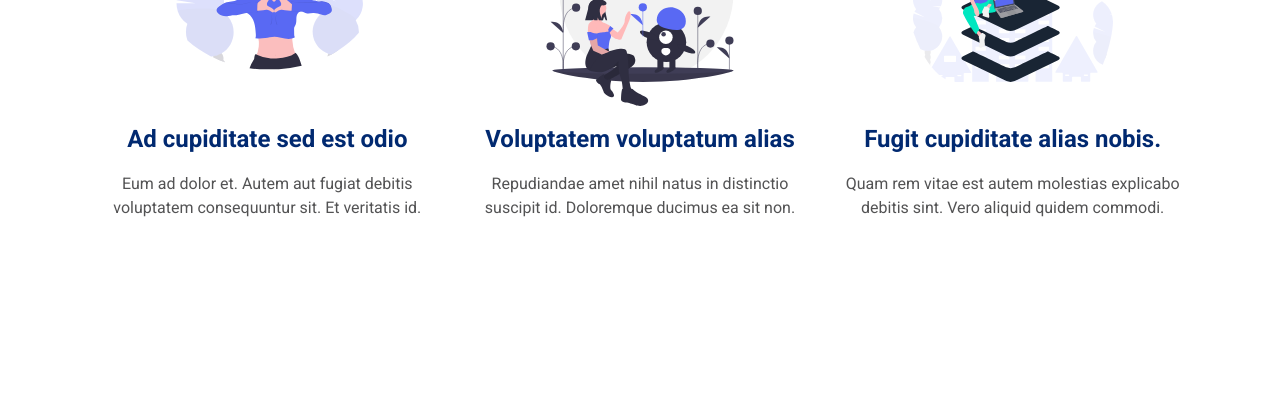
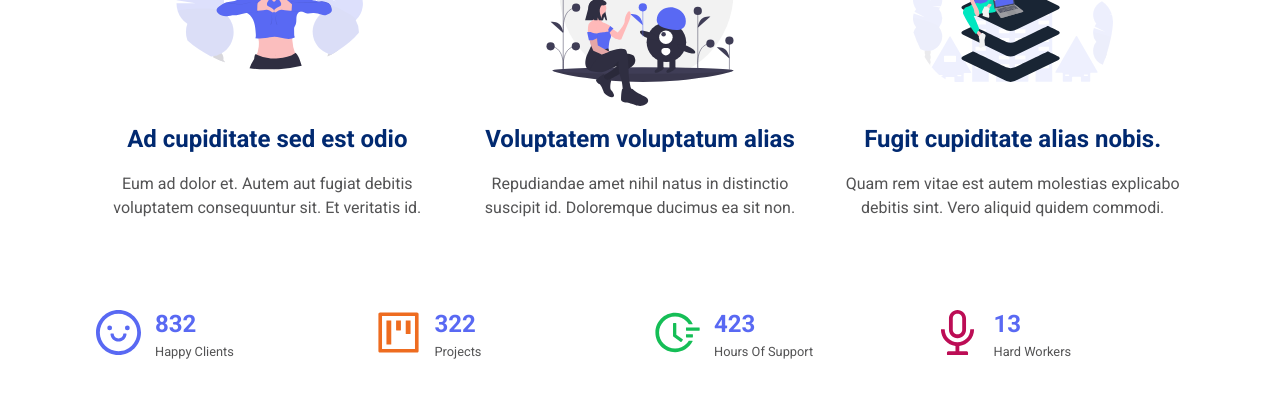
Before and after one commit to nagaclass/react-styled-components-2, a React (Create React App) app: page / in a window 1280 px wide. Shown: the part 1308-1706 px from the top of the page. Built offline with nearby package versions, Linux system fonts and the light colour scheme.

Commit message:
Our projects section statistics

```diff
--- /dev/null
+++ b/src/components/OurProjectsCount/OurProjectsCountEl.js
@@ -0,0 +1,41 @@
+import styled from "styled-components";
+import { blue, gray } from "../../constants";
+
+export const OurProjectsCountWrapper = styled.section`
+  margin: 80px 0;
+`;
+
+export const Row = styled.div`
+  display: grid;
+  grid-template-columns: repeat(auto-fit, minmax(150px, 1fr));
+  gap: 30px;
+`;
+
+export const Item = styled.div`
+  display: flex;
+  align-items: center;
+`;
+
+export const Icon = styled.div`
+  font-size: 45px;
+  margin-right: 14px;
+  color: ${({ color }) => (color ? color : blue)};
+`;
+
+export const Count = styled.div`
+  display: flex;
+  flex-direction: column;
+`;
+
+export const Text = styled.span`
+  font-weight: 400;
+  text-transform: capitalize;
+  color: ${gray};
+  font-size: 0.8rem;
+`;
+
+export const Num = styled.span`
+  color: ${blue};
+  font-weight: 600;
+  font-size: 1.5rem;
+`;
--- /dev/null
+++ b/src/components/OurProjectsCount/index.js
@@ -0,0 +1,65 @@
+import { Container } from "../../constants";
+import {
+  Count,
+  Icon,
+  Item,
+  Num,
+  OurProjectsCountWrapper,
+  Row,
+  Text,
+} from "./OurProjectsCountEl";
+import {
+  SmileOutlined,
+  ProjectOutlined,
+  FieldTimeOutlined,
+  AudioOutlined,
+} from "@ant-design/icons";
+
+const OurProjectsCount = () => {
+  return (
+    <OurProjectsCountWrapper>
+      <Container>
+        <Row>
+          <Item>
+            <Icon color="#5969f3">
+              <SmileOutlined />
+            </Icon>
+            <Count>
+              <Num>832</Num>
+              <Text>happy clients</Text>
+            </Count>
+          </Item>
+          <Item>
+            <Icon color="#ee6c20">
+              <ProjectOutlined />
+            </Icon>
+            <Count>
+              <Num>322</Num>
+              <Text>Projects</Text>
+            </Count>
+          </Item>
+          <Item>
+            <Icon color="#15be56">
+              <FieldTimeOutlined />
+            </Icon>
+            <Count>
+              <Num>423</Num>
+              <Text>Hours of support</Text>
+            </Count>
+          </Item>
+          <Item>
+            <Icon color="#bc0d55">
+              <AudioOutlined />
+            </Icon>
+            <Count>
+              <Num>13</Num>
+              <Text>hard workers</Text>
+            </Count>
+          </Item>
+        </Row>
+      </Container>
+    </OurProjectsCountWrapper>
+  );
+};
+
+export default OurProjectsCount;
--- a/src/constants/index.js
+++ b/src/constants/index.js
@@ -17,6 +17,6 @@ export const Container = styled.div`
   max-width: 1400px;
 
   @media screen and (max-width: ${screenMd}) {
-    width: 95%;
+    width: 90%;
   }
 `;
--- a/src/pages/index.js
+++ b/src/pages/index.js
@@ -6,6 +6,7 @@ import SideBar from "../components/Sidebar";
 import LandingSection from "../components/LandingSection";
 import WhoAreWe from "../components/WhoAreWe";
 import OurValuesSection from "../components/OurValuesSection";
+import OurProjectsCount from "../components/OurProjectsCount";
 
 const HomePage = () => {
   const [isOpen, setIsOpen] = useState(false);
@@ -25,6 +26,7 @@ const HomePage = () => {
       <LandingSection />
       <WhoAreWe />
       <OurValuesSection />
+      <OurProjectsCount />
     </>
   );
 };
```
